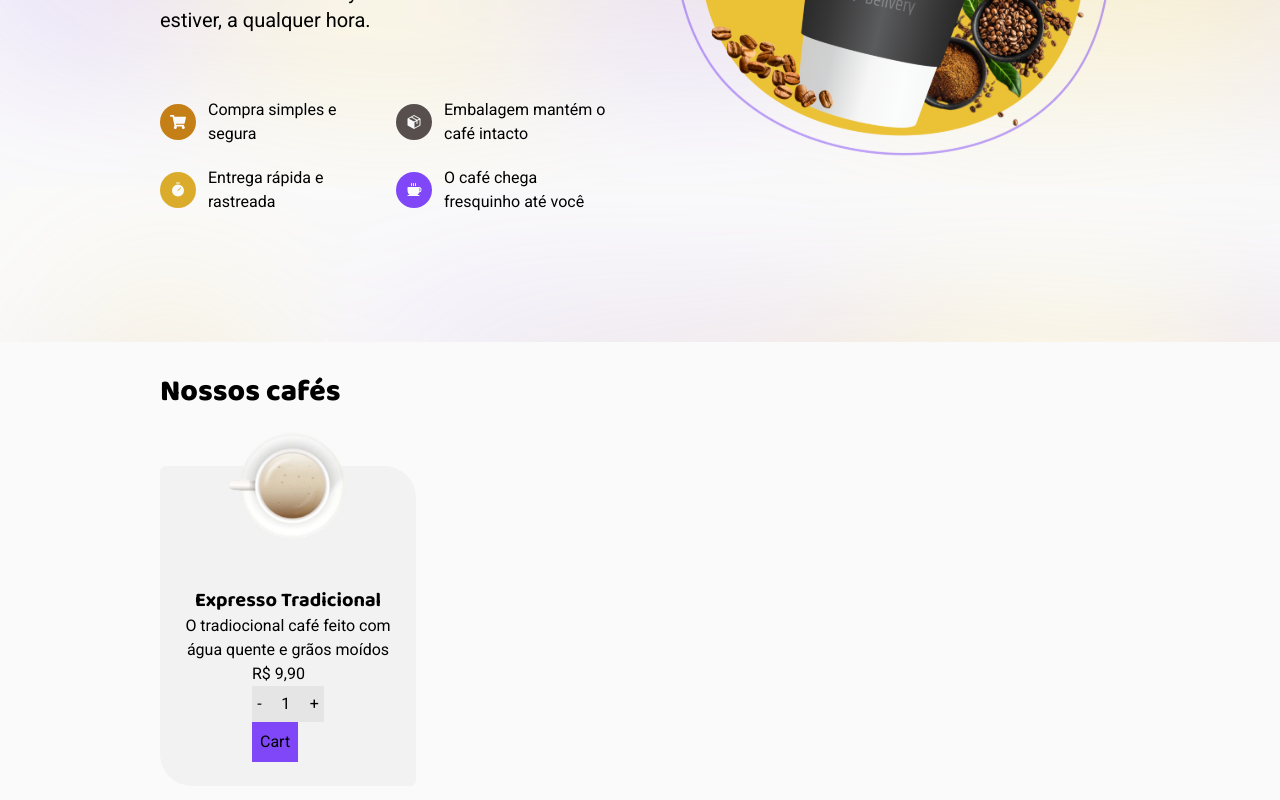
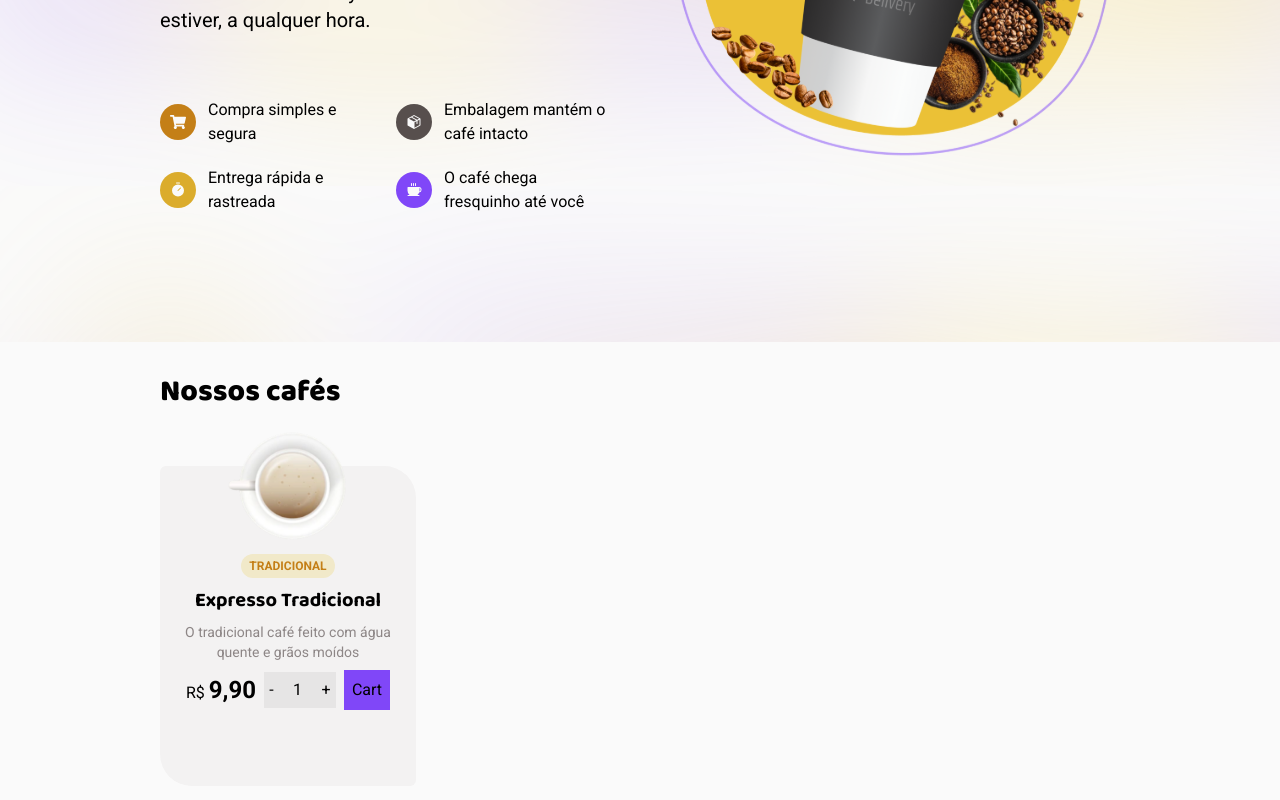
Before and after one commit to Hzimr/Desafio02CoffeeDelivery, a Next.js app: page / in a window 1280 px wide. Shown: the part 466-1266 px from the top of the page. Built offline with nearby package versions, Linux system fonts and the light colour scheme.

Commit message:
feat: create span type and add styles in card

```diff
--- a/app/page.tsx
+++ b/app/page.tsx
@@ -1,5 +1,5 @@
 "use client";
-import { Baloo_2 } from "next/font/google";
+import { Baloo_2, Roboto } from "next/font/google";
 import { HeaderHome } from "./components/headerHome";
 import { Intro } from "./components/intro";
 import Image from "next/image";
@@ -9,6 +9,12 @@ import CafeComLeite from "../app/assets/tiposDeCafe/cafeComLeite.svg";
 const baloo2 = Baloo_2({
   subsets: ["latin-ext"],
 });
+
+const roboto = Roboto({
+  subsets: ["latin-ext"],
+  weight: ["700"],
+});
+
 export default function Home() {
   const inputRef = useRef<HTMLInputElement>(null);
 
@@ -38,26 +44,33 @@ export default function Home() {
             Nossos cafés
           </h2>
           <div className="flex flex-wrap gap-8 text-black">
-            <div className="flex h-80 w-64 flex-col items-center rounded-bl-[32px] rounded-br-md rounded-tl-md rounded-tr-[32px] bg-baseCard px-5 pb-5">
-              <div>
+            <div className="flex h-80 w-64 flex-col items-center gap-2 rounded-bl-[32px] rounded-br-md rounded-tl-md rounded-tr-[32px] bg-baseCard px-5 pb-5">
+              <div className="relative -top-10 h-20">
                 <Image
                   src={CafeComLeite}
                   alt=""
                   width={120}
                   height={120}
-                  className="relative -top-10 rounded-full"
+                  className="rounded-full"
                 />
               </div>
+              <span
+                className={`${roboto.className} rounded-3xl bg-yellowLight px-2 py-1 text-xs font-bold text-yellowDark`}
+              >
+                TRADICIONAL
+              </span>
               <h3
                 className={`${baloo2.className} font-sans text-xl font-bold text-black`}
               >
                 Expresso Tradicional
               </h3>
-              <p className="text-center">
-                O tradiocional café feito com água quente e grãos moídos
+              <p className="text-center text-sm text-baseLabel">
+                O tradicional café feito com água quente e grãos moídos
               </p>
-              <section>
-                R$ 9,90{" "}
+              <section className="flex items-center gap-2">
+                <span className="inline">
+                  R$ <p className="inline text-2xl font-bold">9,90</p>
+                </span>
                 <div className="flex h-9 w-[72px] items-center justify-center gap-1 bg-baseButton">
                   <button onClick={subtractValue}>
                     <span>-</span>
```
